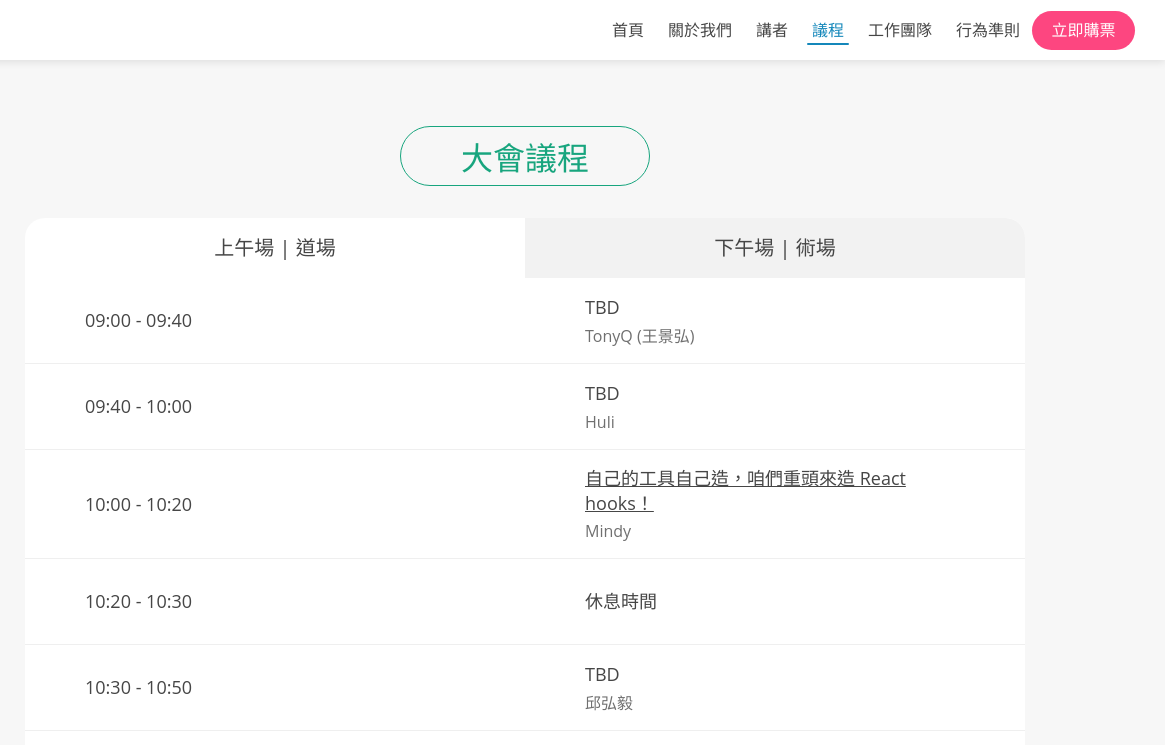
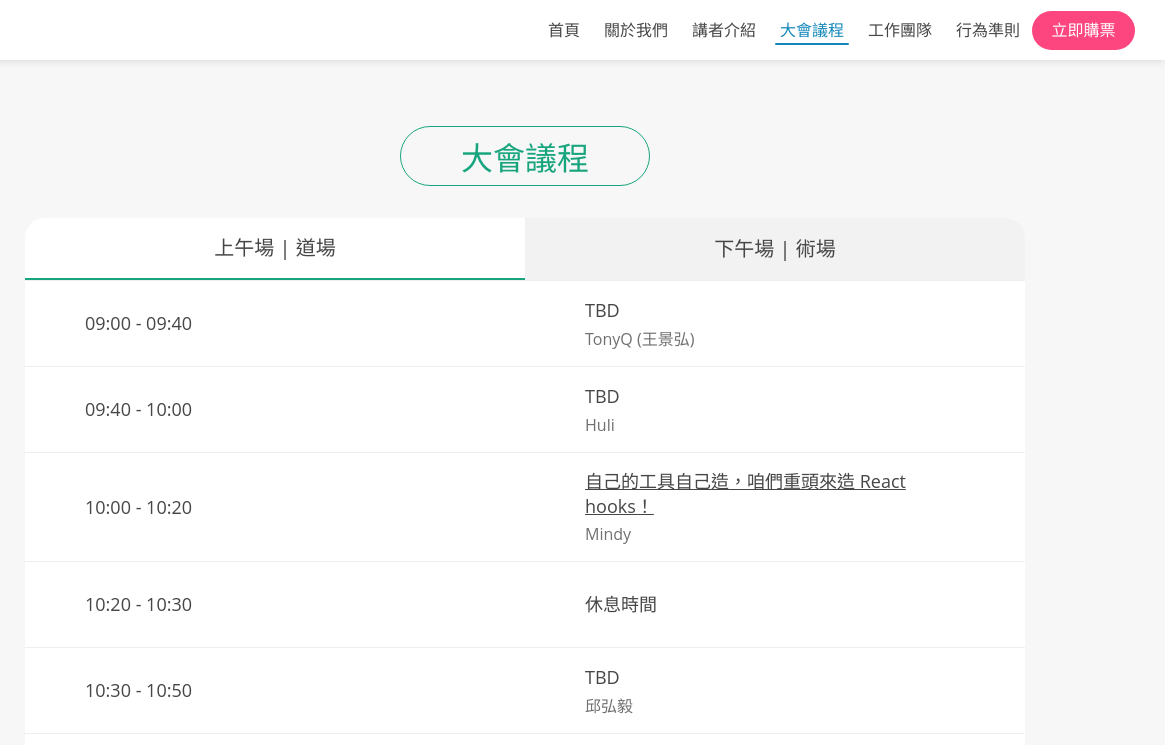
Before and after one commit to jsdc-core/jsdc2020, a Gatsby site: page /agenda in a window 1280 px wide. Shown: the top 745 px of the page, 115-1280 px from the left. Built offline with nearby package versions, Linux system fonts and the light colour scheme; Gatsby itself is replaced by a stand-in of ours.

Commit message:
fix(agenda): style went wrong

```diff
--- a/src/constant/index.ts
+++ b/src/constant/index.ts
@@ -7,8 +7,8 @@ export const LINKS: ILink[] = [
   { href: "/", name: "首頁" },
   { href: "/about", name: "關於我們" },
   // { href: "/venue", name: "會場" },
-  { href: "/speaker", name: "講者" },
-  { href: "/agenda", name: "議程" },
+  { href: "/speaker", name: "講者介紹" },
+  { href: "/agenda", name: "大會議程" },
   // { href: "/sponsors", name: "合作夥伴" },
   { href: "/team", name: "工作團隊" },
   { href: "/conduct", name: "行為準則" },
--- a/src/module/agenda/components/AgendaPage.tsx
+++ b/src/module/agenda/components/AgendaPage.tsx
@@ -53,8 +53,12 @@ const AgendaTab = styled.h2<{ active: boolean }>`
   margin: 0;
   cursor: pointer;
   min-height: 60px;
-  ${props => !props.active && css`
-    background-color: ${props => props.theme.colors.deactivated};
+  ${props => props.active
+    ? css`
+      border-bottom: 2px solid ${props => props.theme.colors.primary};
+    `
+    : css`
+      background-color: ${props => props.theme.colors.deactivated};
   `};
   ${props => props.theme.font.title3};
 
--- a/src/module/agenda/components/AgendaSection.tsx
+++ b/src/module/agenda/components/AgendaSection.tsx
@@ -46,11 +46,7 @@ const AgendaRow = styled.div`
   display: grid;
   grid-auto-flow: column;
   grid-template-columns: 1fr 1fr;
-  border-bottom: 1px solid ${props => props.theme.colors.border};
-
-  &:last-child {
-    border-bottom: none;
-  }
+  border-top: 1px solid ${props => props.theme.colors.border};
 `;
 const AgendaCell = styled.div`
   display: grid;
```
